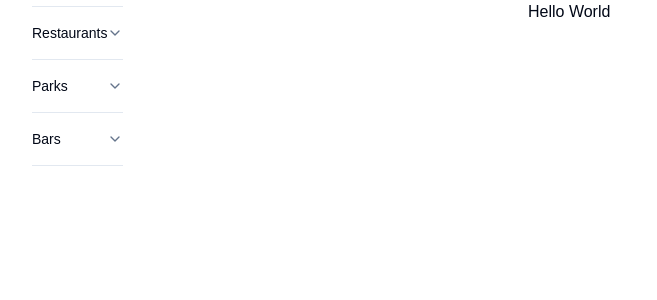
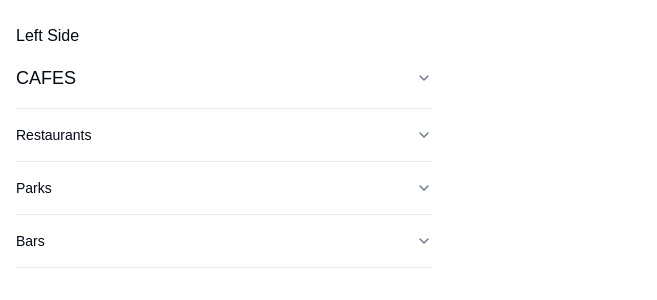
Before and after one commit to kirillpav/kyiv-optionality, a Next.js app: page / in a window 1280 px wide. Shown: the top 300 px of the page, without its empty margins (0-657 px from the left). Built offline with nearby package versions, Linux system fonts and the light colour scheme; what @radix-ui/themes would draw is missing.

Commit message:
Location changes

```diff
--- a/src/app/components/LocationInfo.tsx
+++ b/src/app/components/LocationInfo.tsx
@@ -109,9 +109,18 @@ export default function LocationInfo() {
 			<h1>Left Side</h1>
 			<Accordion type="single" collapsible className="w-full">
 				<AccordionItem value="cafes">
-					<AccordionTrigger>Cafes</AccordionTrigger>
+					<AccordionTrigger className="text-lg uppercase">
+						Cafes
+					</AccordionTrigger>
 					{cafeNames.map((cafe, id) => (
-						<AccordionContent key={id}>{cafe}</AccordionContent>
+						<div key={id} className="flex items-center">
+							<AccordionContent
+								key={id}
+								className="divide-y divide-dashed divide-zinc-600"
+							>
+								{cafe}
+							</AccordionContent>
+						</div>
 					))}
 				</AccordionItem>
 				<AccordionItem value="restaurants">
--- a/src/app/page.tsx
+++ b/src/app/page.tsx
@@ -79,14 +79,10 @@ function Home() {
 	console.log(currentTime);
 
 	return (
-		<main className="flex flex-col sm:flex-row sm:gap-4 h-screen">
-			<div className="basis-2/5 sm:h-full order-last sm:order-first py-4 sm:px-0 sm:py-2 overflow-hidden sm:flex sm:flex-col">
-				<div className="w-full h-20 pl-8 pr-4 hidden sm:flex sm:justify-between items-center">
-					<LocationInfo />
-				</div>
+		<main className="flex flex-col h-screen p-4">
+			<div className="basis-2/5 sm:h-full order-last sm:order-first py-4 sm:px-0 sm:py-2  sm:flex sm:flex-col w-1/3">
+				<LocationInfo />
 			</div>
-
-			<h1>Hello World</h1>
 		</main>
 	);
 }
```
